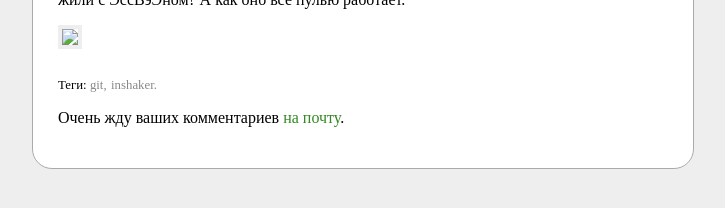
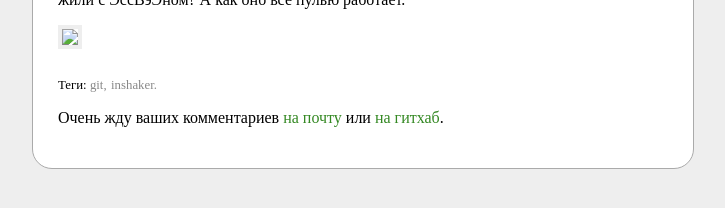
Before and after one commit to kung-fu-tzu/leonov.github.io, a Jekyll site: the page built from _posts/2010-02-02-lots-of-branches.html, in a window 1280 px wide. Shown: the part 217-425 px from the top of the page, without its empty margins (277-1002 px from the left). Built offline with Jekyll 4.4.1, drawn with Linux system fonts in a browser that asks for light colours.

Commit message:
add GH issues as a comments engine :)

```diff
--- a/_layouts/post.html
+++ b/_layouts/post.html
@@ -31,7 +31,7 @@
 		</dd>
 	</dl>
 
-	<div class="comments">Очень жду ваших комментариев <a href="mailto:Комментарии блога Конфуция <{{ site.author.email }}>?subject=Re: {{ page.title }}">на почту</a>.</div>
+	<div class="comments">Очень жду ваших комментариев <a href="mailto:Комментарии блога Конфуция <{{ site.author.email }}>?subject=Re: {{ page.title }}">на почту</a> или <a href="https://github.com/kung-fu-tzu/kung-fu-tzu.github.com/issues">на гитхаб</a>.</div>
 </div>
 
 </div>
```
